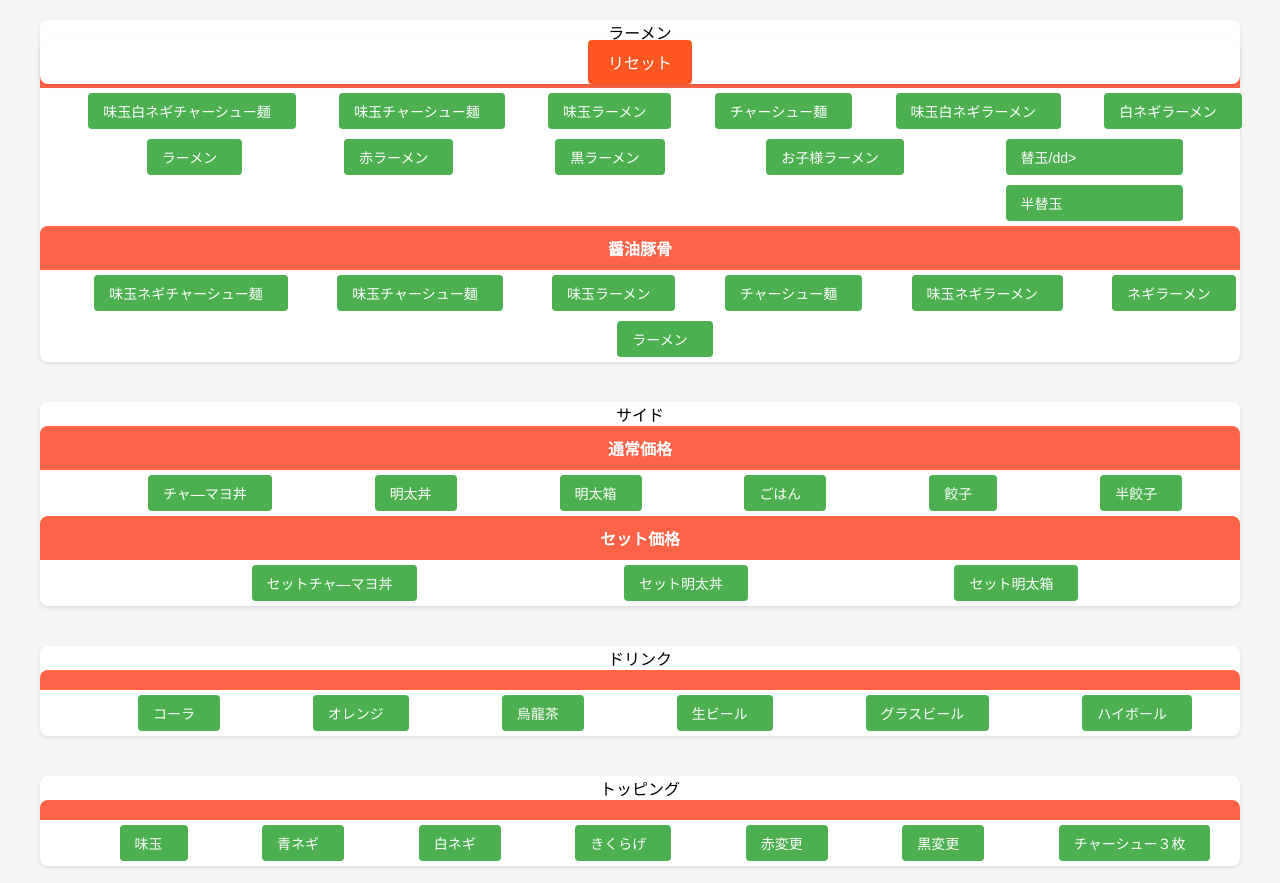
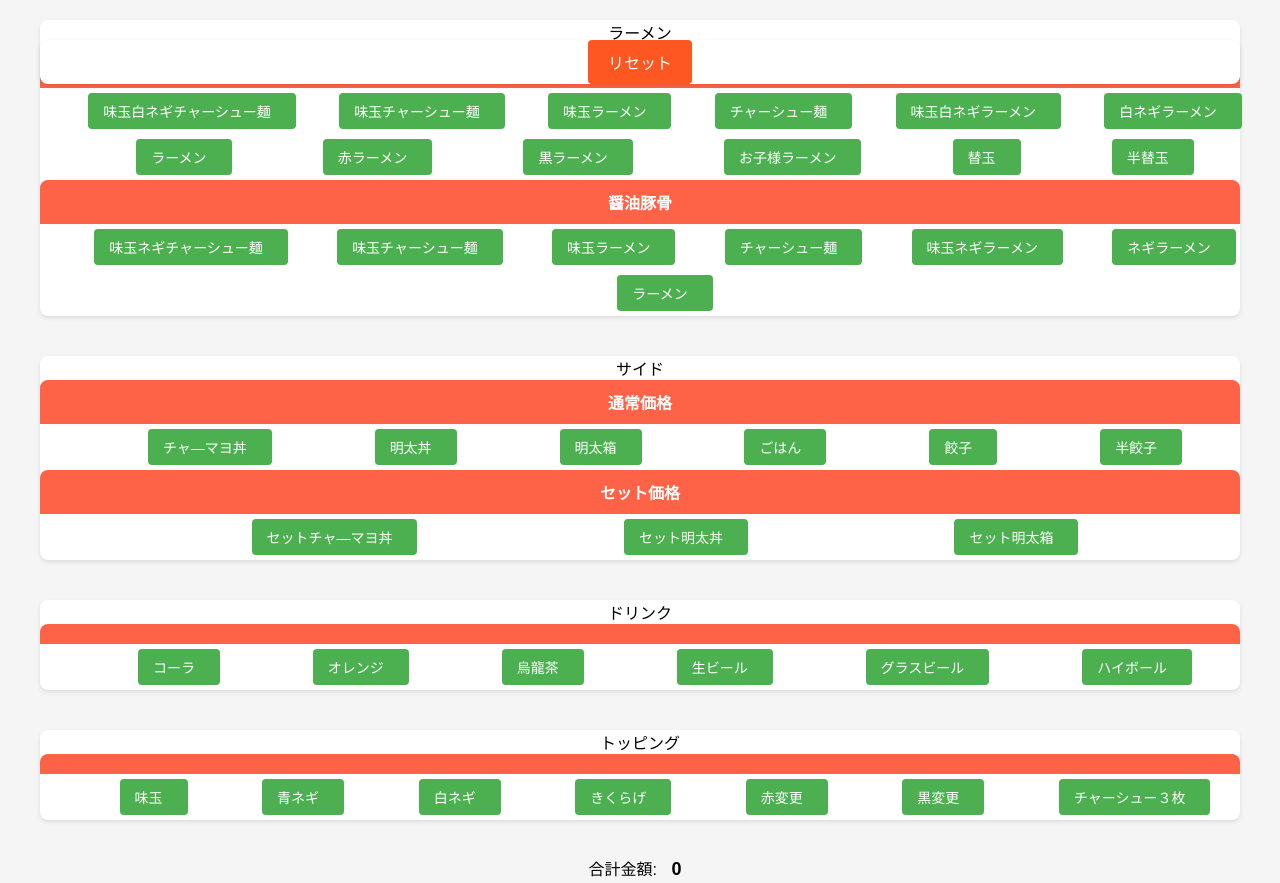
Before and after one commit to Oarisan/Ramen.github.io, a plain HTML site: page index.html in a window 1280 px wide. Shown: the top 883 px of the page. Drawn offline with nearby package versions, Linux system fonts and the light colour scheme.

Commit message:
Update index.html

```diff
--- a/index.html
+++ b/index.html
@@ -26,7 +26,7 @@
         <dd><button class="product" data-name="赤ラーメン" data-price="1000">赤ラーメン</button></dd>
         <dd><button class="product" data-name="黒ラーメン" data-price="1000">黒ラーメン</button></dd>
         <dd><button class="product" data-name="お子様ラーメン" data-price="550">お子様ラーメン</button></dd>
-        <dd><button class="product" data-name="替玉" data-price="160">替玉/dd>
+        <dd><button class="product" data-name="替玉" data-price="160">替玉</dd>
         <dd><button class="product" data-name="半替玉" data-price="110">半替玉</dd>
       </dt>
       <dt>醤油豚骨
```
